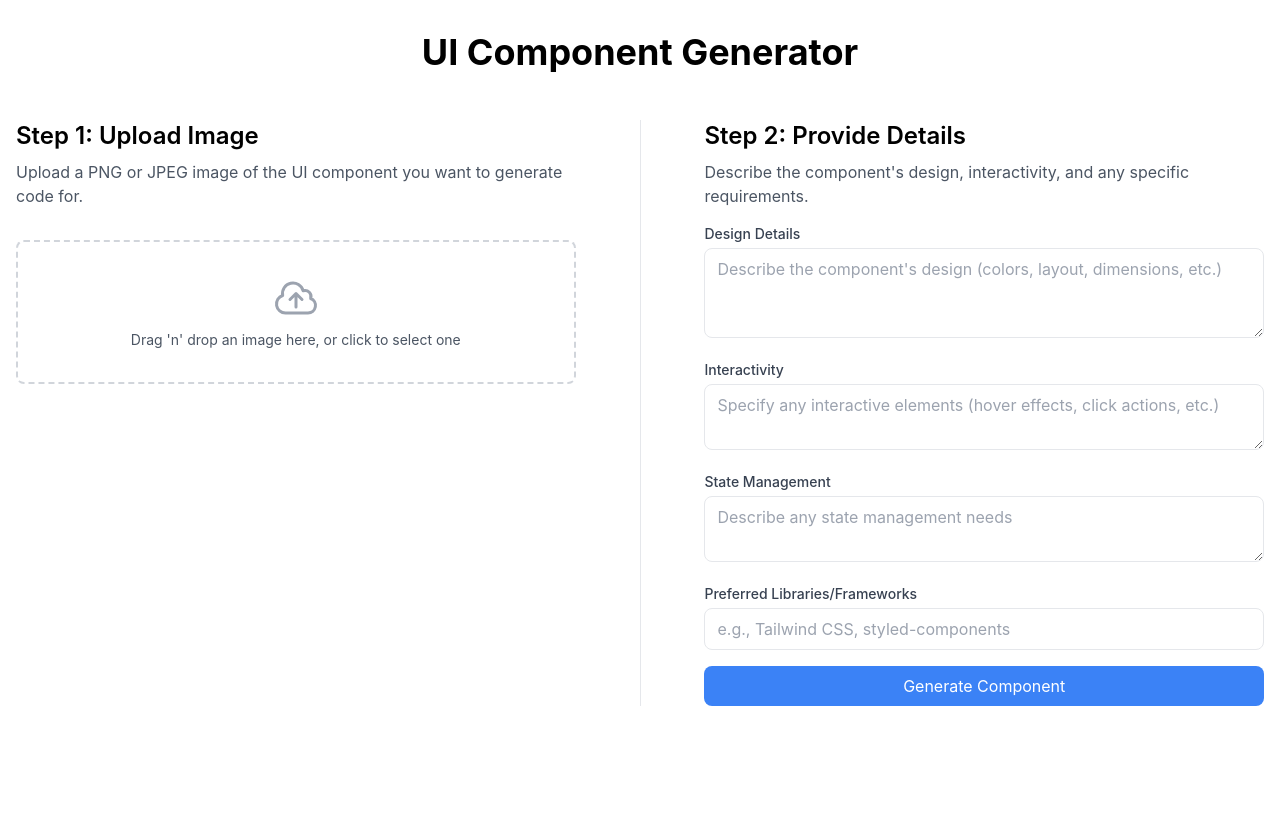
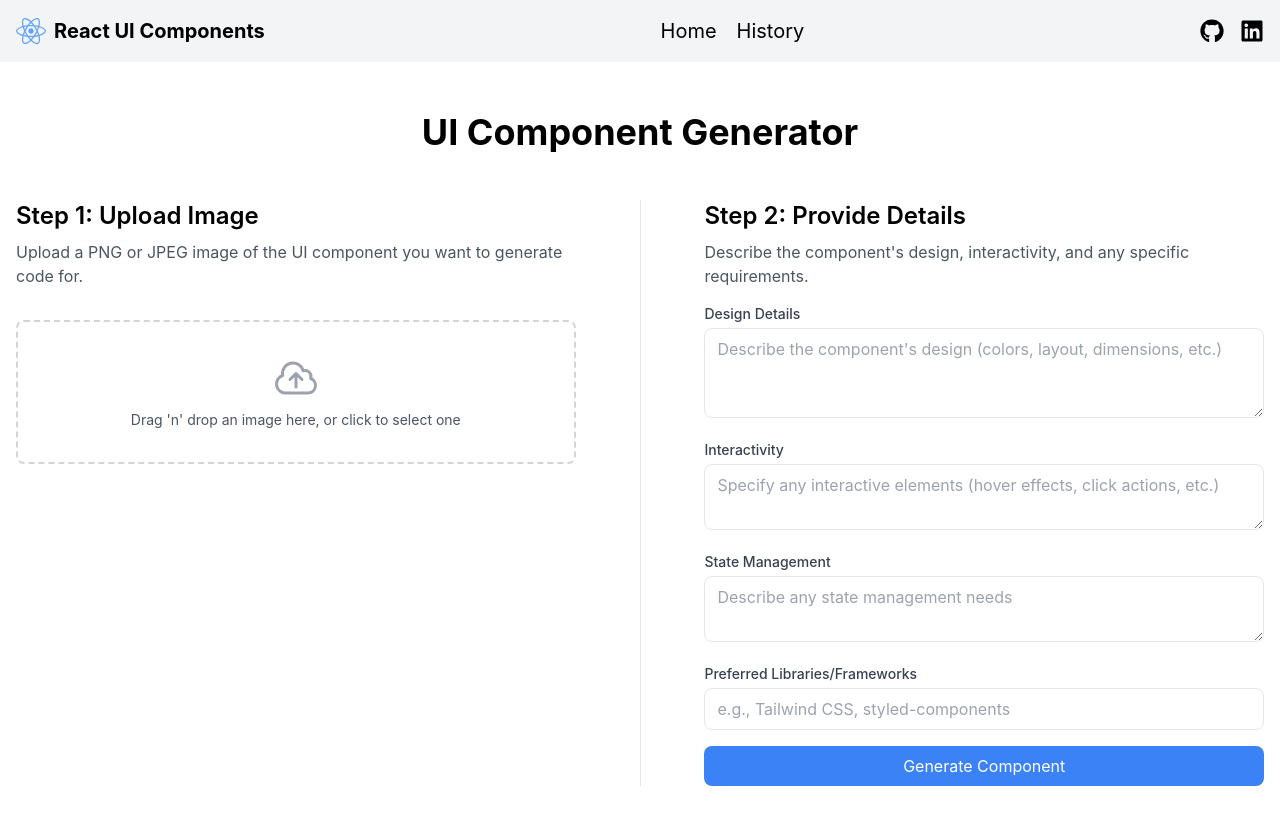
Before and after one commit to RitchieDimaria/AI-Compgen-frontend, a React (Create React App) app: page / in a window 1280 px wide. Built offline with nearby package versions, Linux system fonts and the light colour scheme; no server answers.

Commit message:
Added Header and history tab for later use

```diff
--- a/package.json
+++ b/package.json
@@ -14,6 +14,7 @@
     "react": "^18.3.1",
     "react-dom": "^18.3.1",
     "react-dropzone": "^14.2.3",
+    "react-icons": "^5.3.0",
     "react-scripts": "5.0.1",
     "tailwindcss": "^3.4.10",
     "web-vitals": "^2.1.4"
--- a/src/App.js
+++ b/src/App.js
@@ -4,6 +4,7 @@ import ImageUploader from './components/ImageUploader';
 import DetailsForm from './components/DetailsForm';
 import CodeDisplay from './components/CodeDisplay';
 import LoadingBar from './components/LoadingBar';
+import Header from './components/Header';
 const url = process.env.REACT_APP_INTERNAL_BACKEND_URL || 'http://localhost:3001';
 const API_KEY = process.env.REACT_APP_BACKEND_API_KEY;
 const App = () => {
@@ -49,7 +50,9 @@ const App = () => {
 
   return (
     <div className="container mx-auto px-4 py-8">
-      <h1 className="text-4xl font-bold text-center mb-12">UI Component Generator</h1>
+      <Header />
+
+      <h1 className="text-4xl font-bold text-center mb-12 mt-20">UI Component Generator</h1>
 
       <div className="flex flex-col md:flex-row gap-12">
         <div className="md:w-1/2">
--- /dev/null
+++ b/src/components/DynamicBackground.js
@@ -0,0 +1,11 @@
+import React from 'react';
+
+const DynamicBackground = () => {
+  return (
+    <div className="absolute inset-0 -z-10 overflow-hidden">
+      <div className="absolute inset-0 bg-gradient-to-br from-white via-gray-100 to-black animate-gradient-x"></div>
+    </div>
+  );
+};
+
+export default DynamicBackground;
--- /dev/null
+++ b/src/components/Header.js
@@ -0,0 +1,29 @@
+import React from 'react';
+import { FaReact, FaGithub, FaLinkedin } from 'react-icons/fa';
+
+const Header = () => {
+  return (
+    <header className="fixed top-0 left-0 w-full bg-gray-100 text-black p-4 flex justify-between items-center">
+      <div className="flex items-center">
+        <FaReact className="text-3xl mr-2 text-blue-400" />
+        <span className="text-xl font-bold">React UI Components </span>
+      </div>
+      <nav>
+        <ul className="flex space-x-5">
+          <li><a href="/" className="hover:text-blue-400 text-xl">Home</a></li>
+          <li><a href="/history" className="hover:text-blue-400 text-xl">History</a></li>
+        </ul>
+      </nav>
+      <div className="flex items-center space-x-4">
+        <a href="https://github.com/RitchieDimaria" target="_blank" rel="noopener noreferrer" className="hover:text-blue-400">
+          <FaGithub className="text-2xl" />
+        </a>
+        <a href="https://www.linkedin.com/in/richard-dimaria89/" target="_blank" rel="noopener noreferrer" className="hover:text-blue-400">
+          <FaLinkedin className="text-2xl" />
+        </a>
+      </div>
+    </header>
+  );
+};
+
+export default Header;
--- a/src/index.js
+++ b/src/index.js
@@ -3,9 +3,9 @@ import ReactDOM from 'react-dom/client';
 import './index.css';
 import App from './App';
 import reportWebVitals from './reportWebVitals';
-
 const root = ReactDOM.createRoot(document.getElementById('root'));
 root.render(
+
   <React.StrictMode>
     <App />
   </React.StrictMode>
--- a/tailwind.config.js
+++ b/tailwind.config.js
@@ -4,7 +4,23 @@ module.exports = {
        "./src/**/*.{js,jsx,ts,tsx}",
      ],
      theme: {
-       extend: {},
-     },
+      extend: {
+        animation: {
+          'gradient-x': 'gradient-x 15s ease infinite',
+        },
+        keyframes: {
+          'gradient-x': {
+            '0%, 100%': {
+              'background-size': '200% 200%',
+              'background-position': 'left center',
+            },
+            '50%': {
+              'background-size': '200% 200%',
+              'background-position': 'right center',
+            },
+          },
+        },
+      },
+    },
      plugins: [],
    }
```
Also changed, not shown: 1 other file (tests, documents, lock files or other folders).
